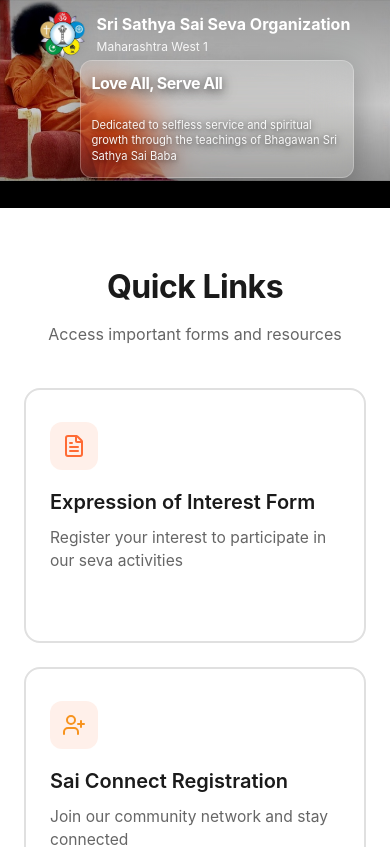
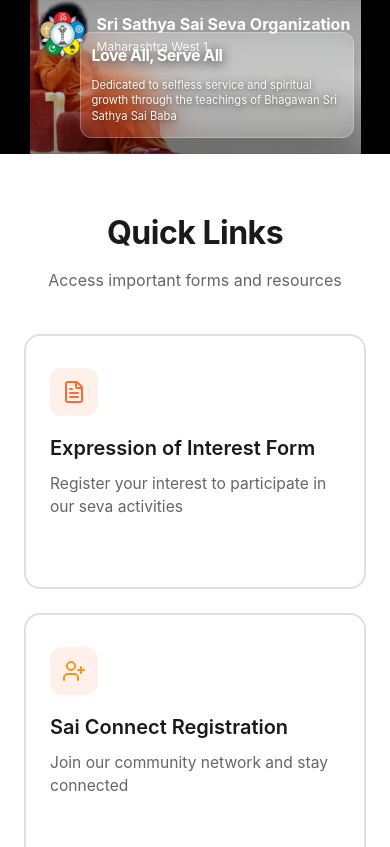
Before and after one commit to aman0-007/stemp4, a React (Vite) app: page / in a window 390 px wide. Shown: the top 847 px of the page. Built offline with nearby package versions, Linux system fonts and the light colour scheme.

Commit message:
first commit

```diff
--- a/src/components/Footer.css
+++ b/src/components/Footer.css
@@ -44,8 +44,8 @@
 }
 
 .footer-links a {
-  color: rgba(255, 255, 255, 0.8);
-  text-decoration: none;
+  color: rgba(255, 255, 255, 0.9);
+  text-decoration: underline;
   font-size: 0.975rem;
   transition: all 0.3s ease;
   display: inline-block;
@@ -54,6 +54,7 @@
 .footer-links a:hover {
   color: var(--primary-color);
   transform: translateX(4px);
+  text-decoration-color: var(--primary-color);
 }
 
 .footer-contact {
--- a/src/components/Footer.jsx
+++ b/src/components/Footer.jsx
@@ -27,7 +27,7 @@ function Footer() {
             <ul className="footer-contact">
               <li>
                 <MapPin size={18} />
-                <span>Maharashtra West 1 Region</span>
+                <span>Dharmakshetra, Mahakali Caves Rd, Andheri East, Mumbai, Maharashtra</span>
               </li>
               <li>
                 <Mail size={18} />
@@ -35,7 +35,7 @@ function Footer() {
               </li>
               <li>
                 <Phone size={18} />
-                <span>+91 XXXXX XXXXX</span>
+                <span>+91 9821417213</span>
               </li>
             </ul>
           </div>
--- a/src/components/Hero.css
+++ b/src/components/Hero.css
@@ -53,7 +53,7 @@
 .hero-text {
   display: flex;
   flex-direction: column;
-  gap: 24px;
+  gap: 12px;
 }
 
 .hero-title {
@@ -109,7 +109,7 @@
   .hero {
     min-height: auto;
     height: auto;
-    padding: 60px 0 30px;
+    padding: 32px 0 16px;
     justify-content: flex-start;
     align-items: flex-start;
     background-attachment: scroll;
@@ -123,6 +123,17 @@
     background: linear-gradient(180deg, rgba(0, 0, 0, 0.4) 0%, rgba(0, 0, 0, 0.2) 50%, rgba(0, 0, 0, 0.5) 100%);
   }
 
+  .hero {
+    background-image: url('../assets/hero.jpg');
+    background-size: contain;
+  }
+
+  .hero-image {
+    display: none;
+    width: 100%;
+    height: auto;
+  }
+
   .hero-content {
     margin-left: auto;
     margin-right: 12px;
@@ -131,7 +142,7 @@
     align-items: flex-start;
     text-align: left;
     padding: 12px 10px;
-    gap: 8px;
+    gap: 6px;
     background: rgba(255, 255, 255, 0.1);
     backdrop-filter: blur(20px) saturate(180%);
     -webkit-backdrop-filter: blur(20px) saturate(180%);
```
